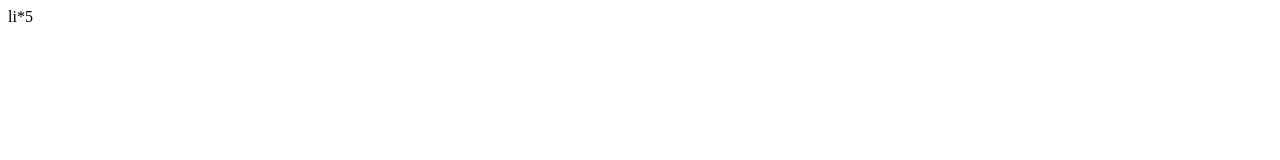
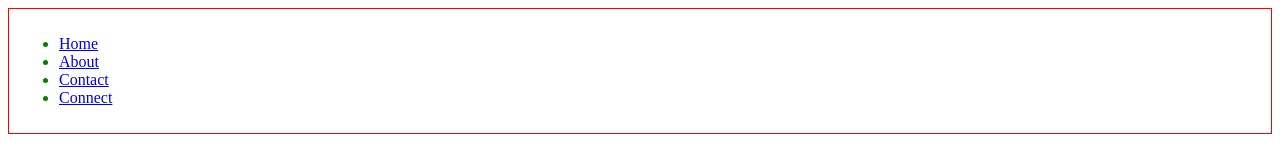
Before and after one commit to GuddyTech/music-app, a plain HTML site: page index.html in a window 1280 px wide. Drawn offline with Linux system fonts and the light colour scheme.

Commit message:
third commit

```diff
--- a/index.html
+++ b/index.html
@@ -10,8 +10,12 @@
 <body>
     <header>
         <nav>
-            li*5
-
+           <ul>
+                <li> <a href="#"> Home </a> </li>
+                <li> <a href="#"> About </a> </li>
+                <li> <a href="#"> Contact </a> </li>
+                <li> <a href="#"> Connect </a> </li>
+           </ul>
         </nav>
     </header>
 
--- a/style.css
+++ b/style.css
@@ -0,0 +1,7 @@
+nav {
+
+    box-sizing: border-box;
+    border: 1px solid red;
+    padding: 10px 10px;
+    color: green;
+}
```
